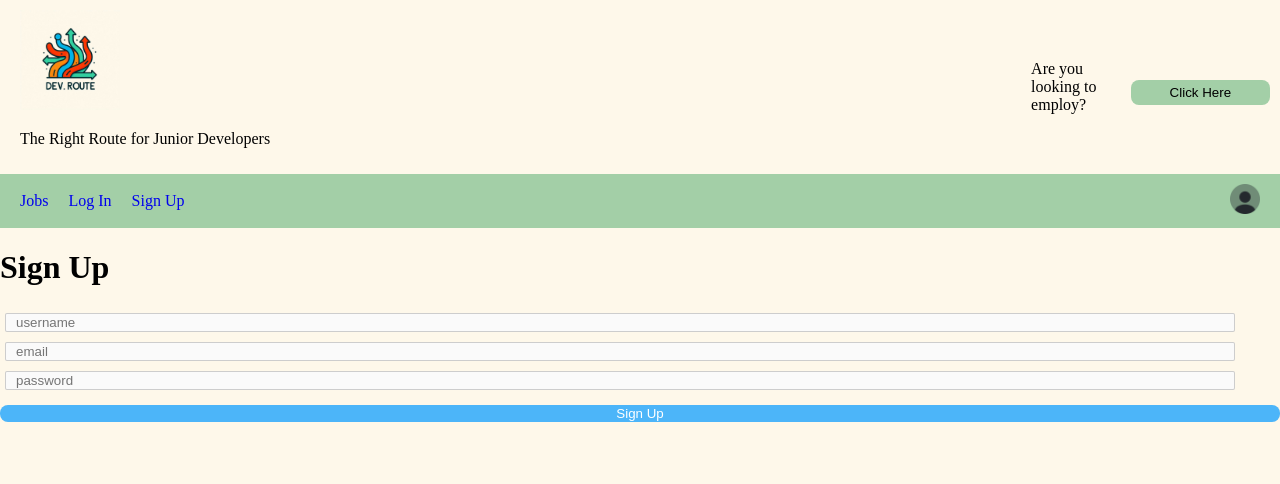
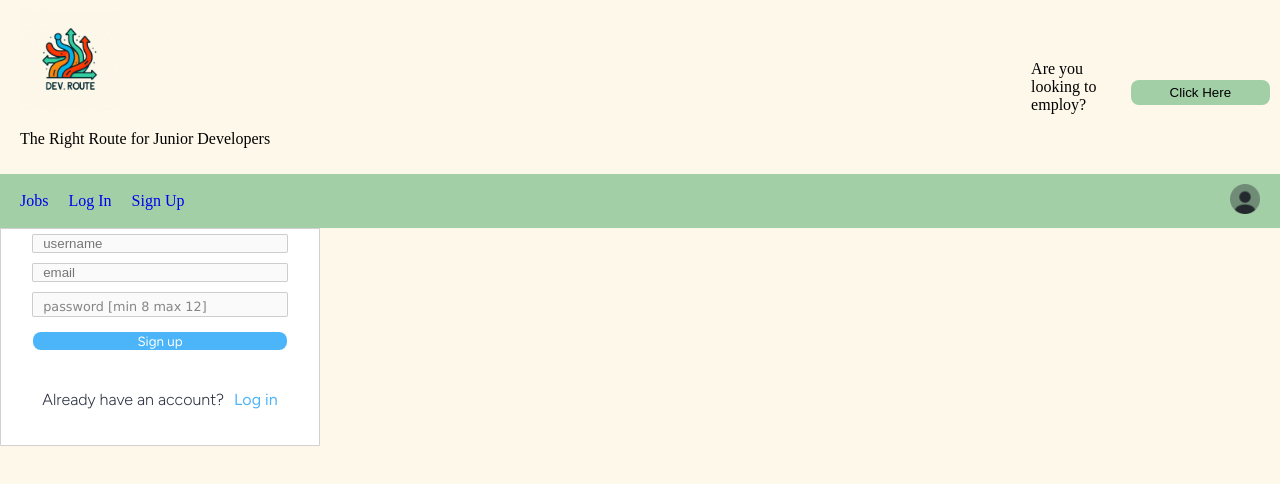
Before and after one commit to MrArmaan/DevrouteFE, a React (Vite) app: page /signup in a window 1280 px wide. Shown: the top 484 px of the page. Built offline with nearby package versions, Linux system fonts and the light colour scheme.

Commit message:
enhancement: FE15LoginSignupStyling

```diff
--- a/src/components/login/Login.css
+++ b/src/components/login/Login.css
@@ -1,4 +1,14 @@
+@import url("https://fonts.googleapis.com/css2?family=Figtree:ital,wght@0,300..900;1,300..900&display=swap");
+
+.figtree-reg {
+  font-family: "Figtree", sans-serif;
+  font-optical-sizing: auto;
+  font-weight: 400;
+  font-style: normal;
+}
+
 .login-wrapper {
+  /* background-color: chocolate; */
   background-color: white;
   display: flex;
   box-sizing: border-box;
@@ -18,12 +28,14 @@
   flex-direction: column;
   justify-content: center;
   align-items: center;
+  /* margin: 10px; */
   width: 80%;
-  height: 50%;
+  height: 200px;
 }
 
 input {
   background-color: #fafafa;
+  color: rgba(0, 0, 0, 0.467);
   width: 95%;
   height: 30%;
   margin: 5px;
@@ -31,6 +43,67 @@ input {
   border: 1px solid rgba(0, 0, 0, 0.182);
   border-radius: 2px;
 }
+
+input:focus {
+  outline-color: rgba(0, 0, 0, 0.277);
+}
+
+.myPassField {
+  background-color: #fafafa;
+  color: rgba(0, 0, 0, 0.467);
+
+  width: 95%;
+  height: 30%;
+  letter-spacing: 0.125em;
+  font-family: Verdana;
+  font-size: 18px;
+  /* margin: 5px; */
+  padding-left: 10px;
+  border: 1px solid rgba(0, 0, 0, 0.182);
+  border-radius: 2px;
+}
+
+.myPassField:focus:placeholder-shown {
+  outline-color: rgba(0, 0, 0, 0.277);
+}
+
+.myPassField:valid {
+  outline-color: green;
+}
+
+.myPassField:invalid {
+  outline-color: red;
+}
+
+.myPassField::placeholder {
+  color: rgba(0, 0, 0, 0.467);
+  letter-spacing: 0em;
+  font-size: 0.8rem;
+}
+
+.forgpass {
+  color: #2d3342;
+  margin-top: 20px;
+}
+.signup {
+  color: #4cb5f9;
+
+  margin-top: 20px;
+  padding: 20px 0px;
+}
+
+.signup p {
+  color: #4cb5f9;
+}
+
+.signup::before {
+  color: #2d3342;
+
+  font-weight: 300;
+  margin-right: 10px;
+  content: "Don't have an account?";
+}
+
 button {
   background-color: #4cb5f9;
   color: white;
--- a/src/components/login/Login.jsx
+++ b/src/components/login/Login.jsx
@@ -1,14 +1,55 @@
-import React from "react";
+import React, { useState } from "react";
+// import { login } from "../../utils/fetch";
+
 import "./Login.css";
 
 const Login = () => {
+  const [username, setUsername] = useState("");
+  const [password, setPassword] = useState("");
+
+  const [toggle, setToggle] = useState(true);
+
+  const handleToggle = () => {
+    setToggle(!toggle);
+  };
+
+  const changeHandler = (e, setter, state) => {
+    setter(e.target.value);
+    console.log(state);
+  };
+
+  const handleSubmit = async (e) => {
+    e.preventDefault();
+
+    console.log(`hello ${username} from handle submit`);
+    const data = await login(username, password);
+    await setUser(data.user);
+  };
   return (
     <div className="login-wrapper">
-      <form className="my-form">
-        <input placeholder="email" />
-        <input placeholder="password" />
-        <button type="submit">Log in</button>
+      <form className="my-form" onSubmit={handleSubmit}>
+        <strong>DEV.Login</strong>
+        <input
+          type="text"
+          placeholder="username"
+          onChange={(e) => changeHandler(e, setUsername, username)}
+        />
+        <input
+          className="myPassField"
+          type="password"
+          minLength={8}
+          maxLength={12}
+          placeholder="password"
+          onChange={(e) => changeHandler(e, setPassword, password)}
+        />
+        <button className="figtree-reg" type="submit">
+          Log in
+        </button>
       </form>
+      <div className="forgpass figtree-reg">Forgotten your password?</div>
+      <p className="signup figtree-reg" onClick={handleToggle}>
+        Sign up
+      </p>
     </div>
   );
 };
--- a/src/components/signup/Signup.css
+++ b/src/components/signup/Signup.css
@@ -0,0 +1,111 @@
+.signup-wrapper {
+  /* background-color: chocolate; */
+  background-color: white;
+  display: flex;
+  box-sizing: border-box;
+  flex-direction: column;
+  justify-content: center;
+  align-items: center;
+  height: 80%;
+  width: 320px;
+  border: 1px solid rgba(0, 0, 0, 0.182);
+  border-radius: 1px;
+}
+
+.logotxt {
+  font-size: 40px;
+  font-family: "Fontspring-DEMO-blue_vinyl_bold_ps_ot";
+}
+
+.my-form {
+  background-color: white;
+  box-sizing: border-box;
+  display: flex;
+  flex-direction: column;
+  justify-content: center;
+  align-items: center;
+  width: 80%;
+  height: 50%;
+}
+
+input {
+  background-color: #fafafa;
+  color: rgba(0, 0, 0, 0.467);
+  width: 95%;
+  height: 30%;
+  margin: 5px;
+  padding-left: 10px;
+  border: 1px solid rgba(0, 0, 0, 0.182);
+  border-radius: 2px;
+}
+
+input:focus {
+  outline-color: rgba(0, 0, 0, 0.277);
+}
+
+.myPassField {
+  background-color: #fafafa;
+  color: rgba(0, 0, 0, 0.467);
+
+  width: 95%;
+  height: 30%;
+  letter-spacing: 0.125em;
+  font-family: Verdana;
+  font-size: 18px;
+  /* margin: 5px; */
+  padding-left: 10px;
+  border: 1px solid rgba(0, 0, 0, 0.182);
+  border-radius: 2px;
+}
+
+.myPassField:focus:placeholder-shown {
+  outline-color: rgba(0, 0, 0, 0.277);
+}
+
+.myPassField:valid {
+  outline-color: green;
+}
+
+.myPassField:invalid {
+  outline-color: red;
+}
+
+.myPassField::placeholder {
+  color: rgba(0, 0, 0, 0.467);
+  letter-spacing: 0em;
+  font-size: 0.8rem;
+}
+
+button {
+  background-color: #4cb5f9;
+  color: white;
+  width: 100%;
+  height: 30%;
+  margin-top: 10px;
+  border: 0px;
+  border-radius: 8px;
+}
+
+.forgpass {
+  color: #2d3342;
+  margin-top: 20px;
+}
+
+.login {
+  color: #4cb5f9;
+
+  margin-top: 20px;
+  padding: 20px 0px;
+}
+
+.login p {
+  color: #4cb5f9;
+}
+
+.login::before {
+  color: #2d3342;
+
+  font-weight: 300;
+  margin-right: 10px;
+  content: "Already have an account?";
+}
--- a/src/components/signup/Signup.jsx
+++ b/src/components/signup/Signup.jsx
@@ -1,63 +1,56 @@
 import React, { useState } from "react";
+import { signup } from "../../utils/fetch";
 import "./Signup.css";
 
-const Signup = () => {
+const Signup = ({ setUser, handleToggle }) => {
   const [username, setUsername] = useState("");
   const [email, setEmail] = useState("");
   const [password, setPassword] = useState("");
 
-  const handleUsernameChange = (e) => {
-    setUsername(e.target.value);
+  const changeHandler = (e, setter, state) => {
+    setter(e.target.value);
+    console.log(state);
   };
 
-  const handleEmailChange = (e) => {
-    setEmail(e.target.value);
-  };
+  const handleSubmit = async (e) => {
+    e.preventDefault();
+    let form = document.getElementById("my-form");
 
-  const handlePasswordChange = (e) => {
-    setPassword(e.target.value);
-  };
-
-  const handleSubmit = (e) => {
-    e.preventDefault();
-
-    console.log("Signup form submitted");
+    // console.log("hello from handle submit");
+    const data = await signup(username, email, password);
+    await setUser(data.user);
   };
 
   return (
-    <div className="signup-container">
-      <h1>Sign Up</h1>
-      <form className="signup-form" onSubmit={handleSubmit}>
+    <div className="signup-wrapper">
+      <form className="my-form" onSubmit={handleSubmit}>
         <input
+          type="text"
           placeholder="username"
-          type="text"
-          value={username}
-          onChange={handleUsernameChange}
-          required
+          maxLength="20"
+          onChange={(e) => changeHandler(e, setUsername, username)}
         />
-
         <input
+          type="email"
           placeholder="email"
-          type="email"
-          value={email}
-          onChange={handleEmailChange}
-          required
+          onChange={(e) => changeHandler(e, setEmail, email)}
         />
-
         <input
-          placeholder="password"
+          className="myPassField"
           type="password"
-          value={password}
-          onChange={handlePasswordChange}
-          required
+          minLength={8}
+          maxLength={12}
+          placeholder="password [min 8 max 12]"
+          onChange={(e) => changeHandler(e, setPassword, password)}
         />
-
-        <button type="submit" className="submit-button">
-          Sign Up
+        <button className="figtree-reg" type="submit">
+          Sign up
         </button>
       </form>
+      <p className="login figtree-reg" onClick={handleToggle}>
+        Log in
+      </p>
     </div>
   );
 };
-
 export default Signup;
--- /dev/null
+++ b/src/utils/fetch.js
@@ -0,0 +1,51 @@
+export const signup = async (username, email, password) => {
+  const response = await fetch("http://localhost:5001/users/signup", {
+    method: "POST",
+    mode: "cors",
+    headers: {
+      "Content-Type": "application/json",
+    },
+    body: JSON.stringify({
+      username: username,
+      email: email,
+      password: password,
+    }),
+  });
+
+  const data = await response.json();
+  console.log("data in fetch signup", data);
+  return data;
+};
+
+export const login = async (username, password) => {
+  const response = await fetch("http://localhost:5001/users/login", {
+    method: "POST",
+    mode: "cors",
+    headers: {
+      "Content-Type": "application/json",
+    },
+    body: JSON.stringify({
+      username: username,
+      password: password,
+    }),
+  });
+
+  const data = await response.json();
+  console.log("data in fetch login", data);
+  return data;
+};
+
+export const getAllUsers = async () => {
+  const response = await fetch("http://localhost:5001/users/getAllUsers", {
+    method: "GET",
+    mode: "cors",
+    headers: {
+      "Content-Type": "application/json",
+    },
+  });
+
+  const data = await response.json();
+
+  console.log("data in fetch users", data);
+  return data;
+};
```
